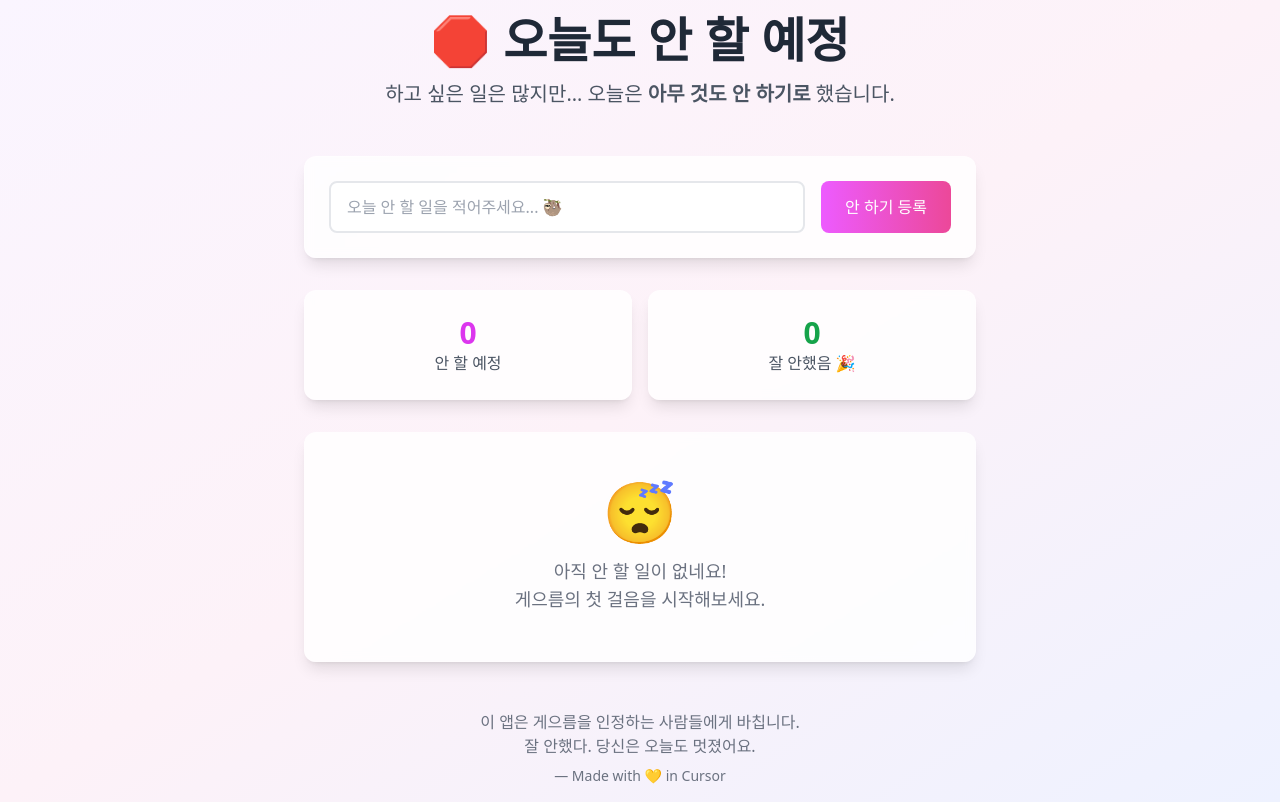
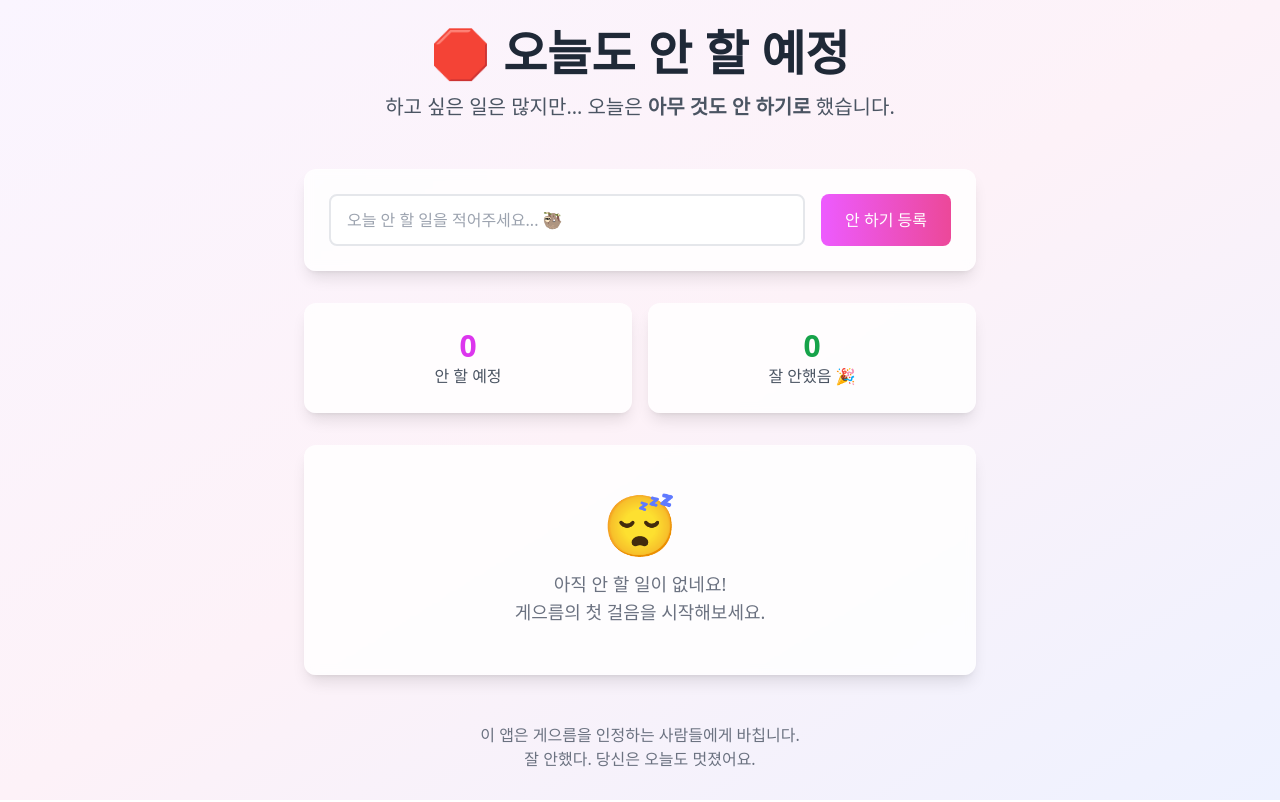
Before and after one commit to hazzzi/undo-list, a React (Vite) app: page / in a window 1280 px wide. Built offline with nearby package versions, Linux system fonts and the light colour scheme; a web font is replaced by a local one.

Commit message:
README.md 파일에 앱 설명 및 기능 추가, .gitignore에 .cursor/ 추가, App.tsx에서 불필요한 문구 제거

```diff
--- a/src/App.tsx
+++ b/src/App.tsx
@@ -129,7 +129,6 @@ function App() {
         <div className="text-center mt-12 text-gray-500">
           <p>이 앱은 게으름을 인정하는 사람들에게 바칩니다.</p>
           <p className="font-medium">잘 안했다. 당신은 오늘도 멋졌어요.</p>
-          <p className="text-sm mt-2">— Made with 💛 in Cursor</p>
         </div>
       </div>
     </div>
```
Also changed, not shown: 2 other files (tests, documents, lock files or other folders).
